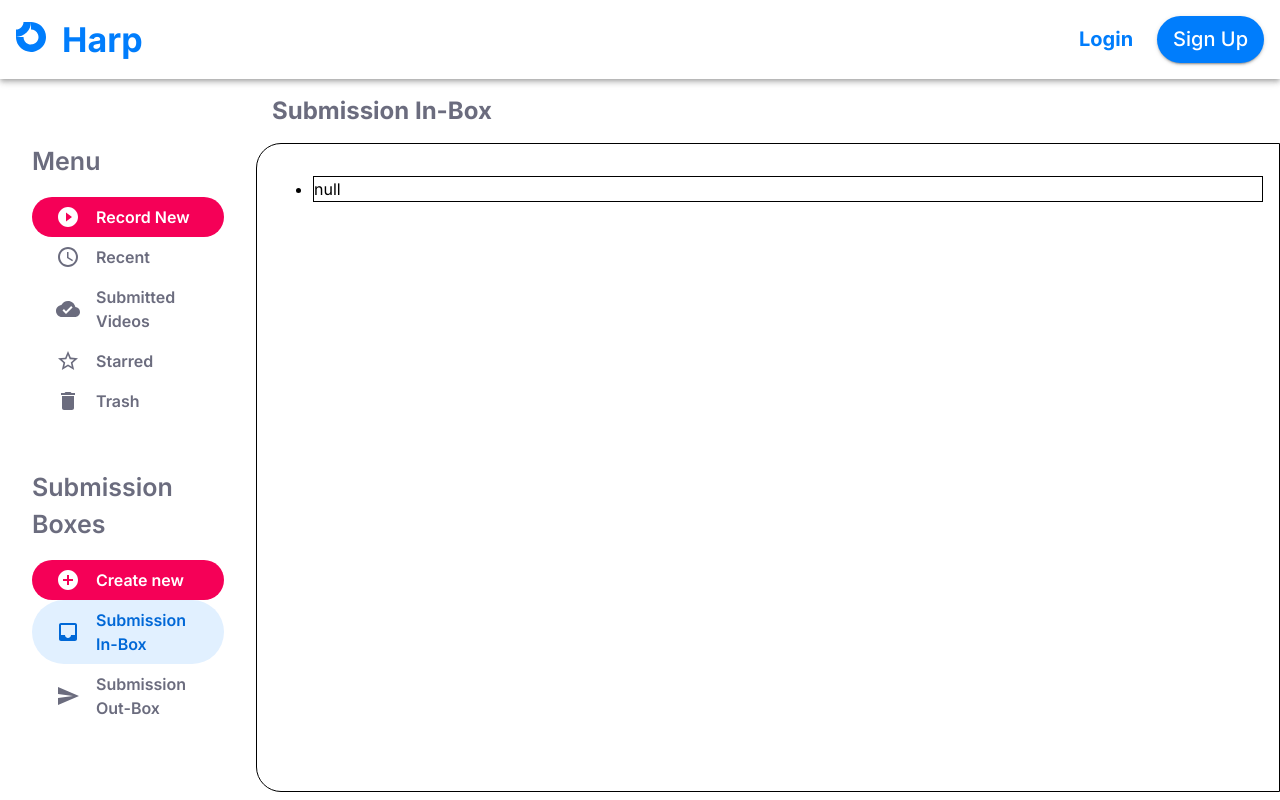
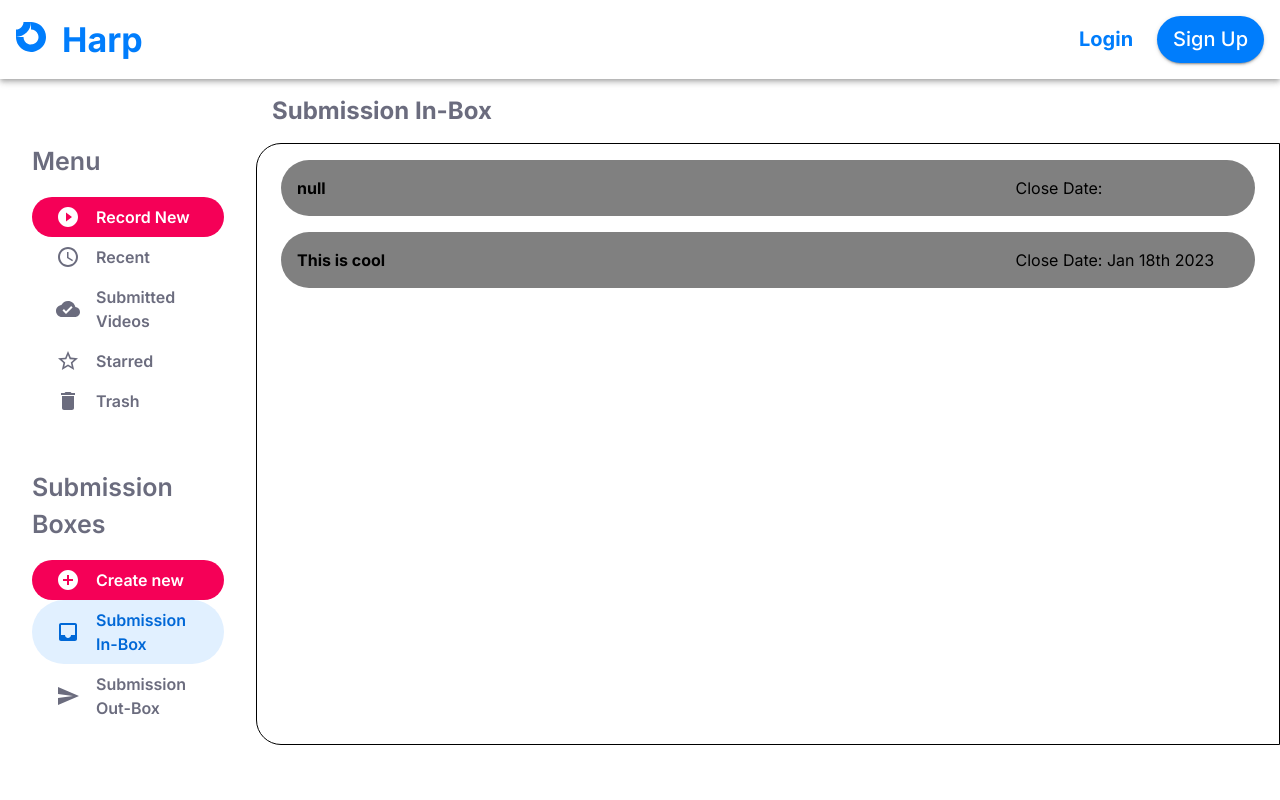
Before and after one commit to COSC-499-W2023/year-long-project-team-3, a Next.js app: page /dashboard/inbox in a window 1280 px wide. Built offline with nearby package versions, Linux system fonts and the light colour scheme; no server answers.

Commit message:
Added list component to display submission boxes on dashboard

```diff
--- a/src/app/dashboard/inbox/page.tsx
+++ b/src/app/dashboard/inbox/page.tsx
@@ -7,6 +7,8 @@ import Box from '@mui/material/Box'
 import Typography from '@mui/material/Typography'
 import React, { useEffect, useState } from 'react'
 import logger from '@/utils/logger'
+import List from '@mui/material/List'
+import ListItem from '@mui/material/ListItem'
 
 export default function SubmissionInboxPage() {
     const session = useSession()
@@ -17,6 +19,16 @@ export default function SubmissionInboxPage() {
             description: null,
             createdAt: null,
             closesAt: null,
+            videoStoreToDate: null,
+            maxVideoLength: null,
+            isPublic: false,
+        },
+        {
+            id: 1234,
+            title: 'This is cool',
+            description: null,
+            createdAt: null,
+            closesAt: 'Jan 18th 2023',
             videoStoreToDate: null,
             maxVideoLength: null,
             isPublic: false,
@@ -54,19 +66,20 @@ export default function SubmissionInboxPage() {
                     </Typography>
                     <Box
                         component='section'
-                        sx={{ p: 2, borderTopLeftRadius: 25, borderBottomLeftRadius: 25, height: 1 }}
+                        sx={{ borderTopLeftRadius: 25, borderBottomLeftRadius: 25, height: 602 }}
                         border={1}
                         borderColor={'textSecondary'}
                     >
-                        <ul>
+                        <List sx={{maxHeight: 600, overflow: 'auto', position: 'relative', pl: 1, pr: 1 }}>
                             {submissionInboxes.map((submissionBox, id: React.Key) => (
-                                <li key={id}>
-                                    <Box border={1} borderColor={'textSecondary'}>
-                                        <Typography>{submissionBox.title}</Typography>
+                                <ListItem key={id}>
+                                    <Box sx = {{ p: 1,  background: 'grey', borderRadius: 1, width: '100%' }} borderColor={'textSecondary'} display='grid' gridTemplateColumns='3fr 1fr' alignItems='center'>
+                                        <Typography sx = {{ p: 1, color: 'textSecondary', fontWeight: 'bold' }}>{submissionBox.title}</Typography>
+                                        <Typography sx = {{ p: 1, color: 'textSecondary' }}>Close Date: {submissionBox.closesAt}</Typography>
                                     </Box>
-                                </li>
+                                </ListItem>
                             ))}
-                        </ul>
+                        </List>
                     </Box>
                 </Box>
             </Box>
```
